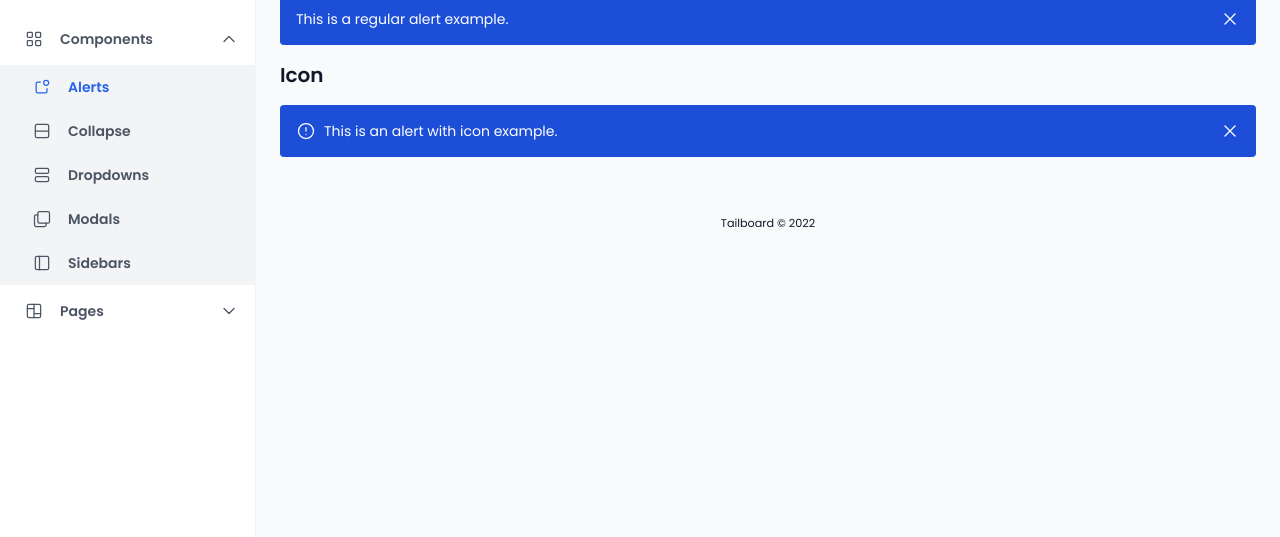
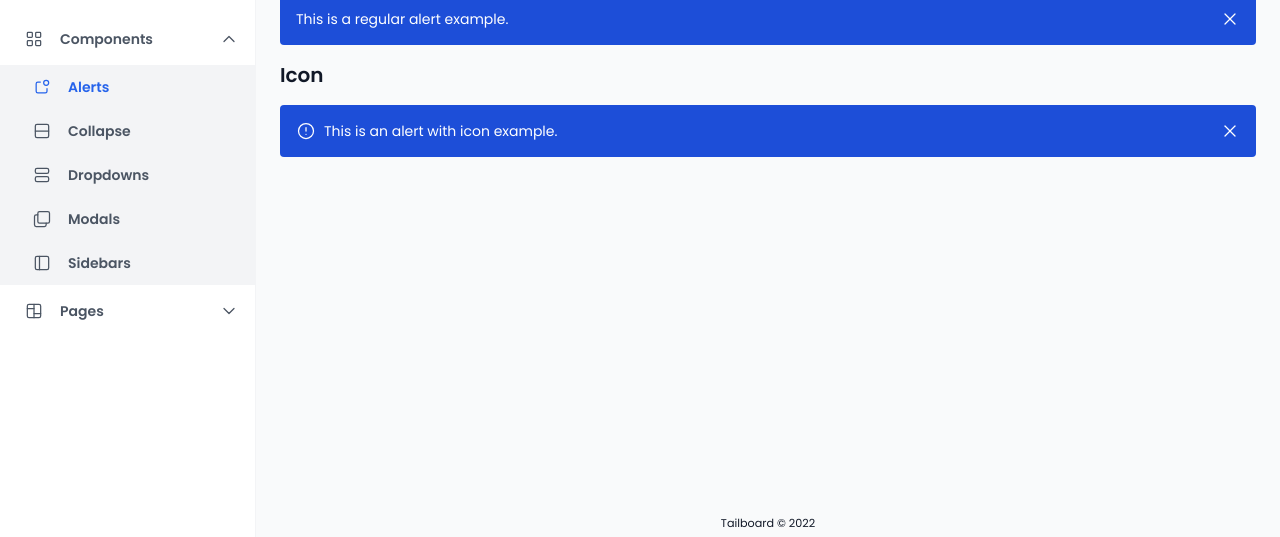
Before and after one commit to mkfizi/tailstart-saas, a website: page alerts.html in a window 1280 px wide. Shown: the part 263-800 px from the top of the page. Drawn offline with Linux system fonts and the light colour scheme; no server answers.

Commit message:
Revise footer position

```diff
--- a/alerts.html
+++ b/alerts.html
@@ -522,8 +522,8 @@
             </main>
 
             <!-- Footer -->
-            <footer class="relative">
-                <div class="absolute bottom-0 w-full text-center">
+            <footer class="absolute bottom-0 left-0 w-full mx-auto">
+                <div class="text-center lg:ml-64">
                     <p class="mb-1 text-sm"><small>Tailboard © <span id="footerCurrentYear"></span></small></p>
                 </div>
 
```
Also changed, not shown: blank.html (+2 -2 lines), buttons.html (+2 -2 lines), collapse.html (+2 -2 lines), dropdowns.html (+2 -2 lines), index.html (+2 -2 lines), modals.html (+2 -2 lines), sidebars.html (+2 -2 lines), typography.html (+2 -2 lines), src/css/style.css.
